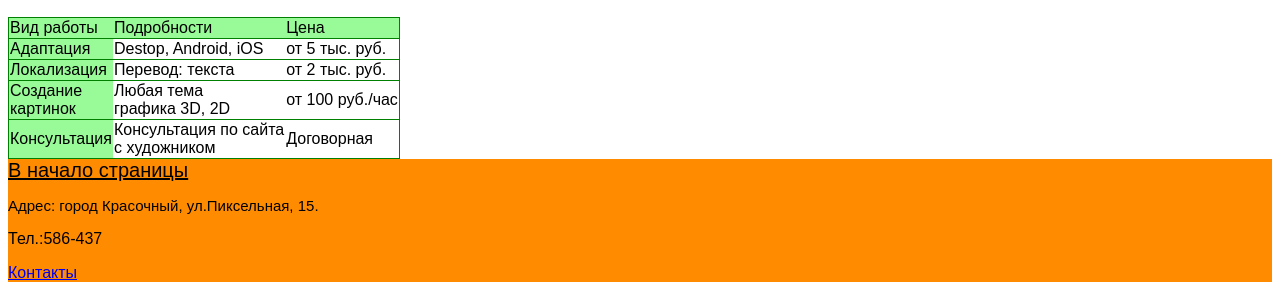
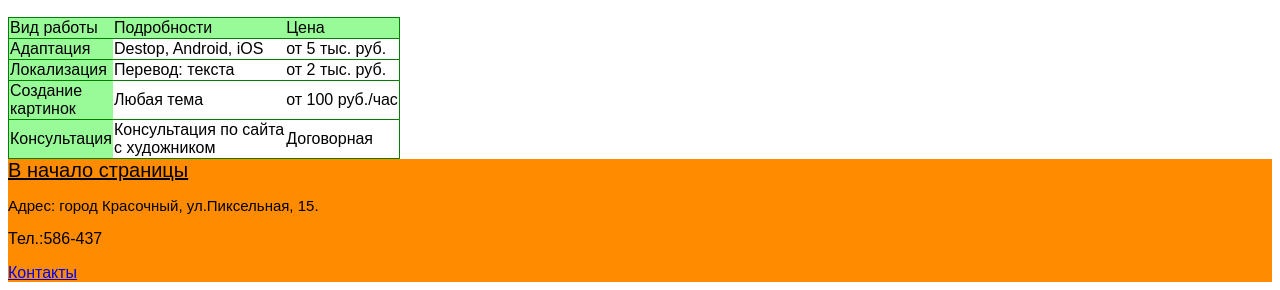
Before and after one commit to Egorshalaew-dev/MyFirstSite, a plain HTML site: page index.html in a window 1280 px wide. Shown: the part 2094-2384 px from the top of the page. Drawn offline with Linux system fonts and the light colour scheme.

Commit message:
Update index.html

```diff
--- a/index.html
+++ b/index.html
@@ -51,7 +51,7 @@
                 </tr>
             <tr style="border:1px solid green;">
                 <td style="background-color:palegreen;">Создание <br>картинок</td>
-                <td> Любая тема <br>графика 3D, 2D</td>
+                <td> Любая тема <br></td>
                 <td>от 100 руб./час</td>
             </tr>
             <tr style="border:1px solid green;">
```
